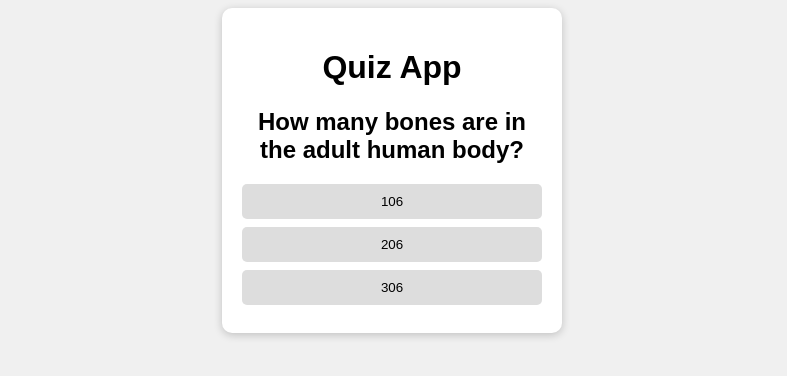
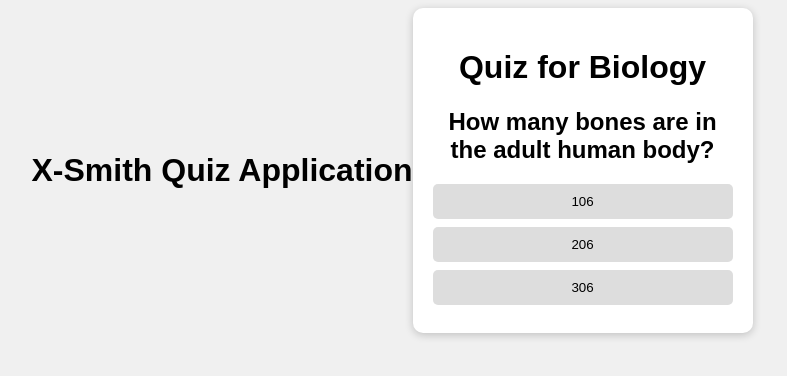
Before and after one commit to GFrosh/QuizApplication, a plain HTML site: page index.html in a window 1280 px wide. Shown: the whole page, without its empty margins (248-1035 px from the left). Drawn offline with Linux system fonts and the light colour scheme.

Commit message:
Update index.html

```diff
--- a/index.html
+++ b/index.html
@@ -2,13 +2,14 @@
 <html lang="en">
 <head>
     <meta charset="UTF-8">
+    <meta name="viewport" content="width=device-width,initial-scale=1.0">
     <title>Quiz App</title>
     <link rel="stylesheet" href="style.css">
 </head>
 <body>
-
+    <h1>X-Smith Quiz Application</h1>
     <div class="quiz-container">
-        <h1>Quiz App</h1>
+        <h1>Quiz for Biology</h1>
         <div id="question-container2">
             <h2 id="question2">Loading Quiz...</h2>
             <div id="answersTwo"></div>
```
